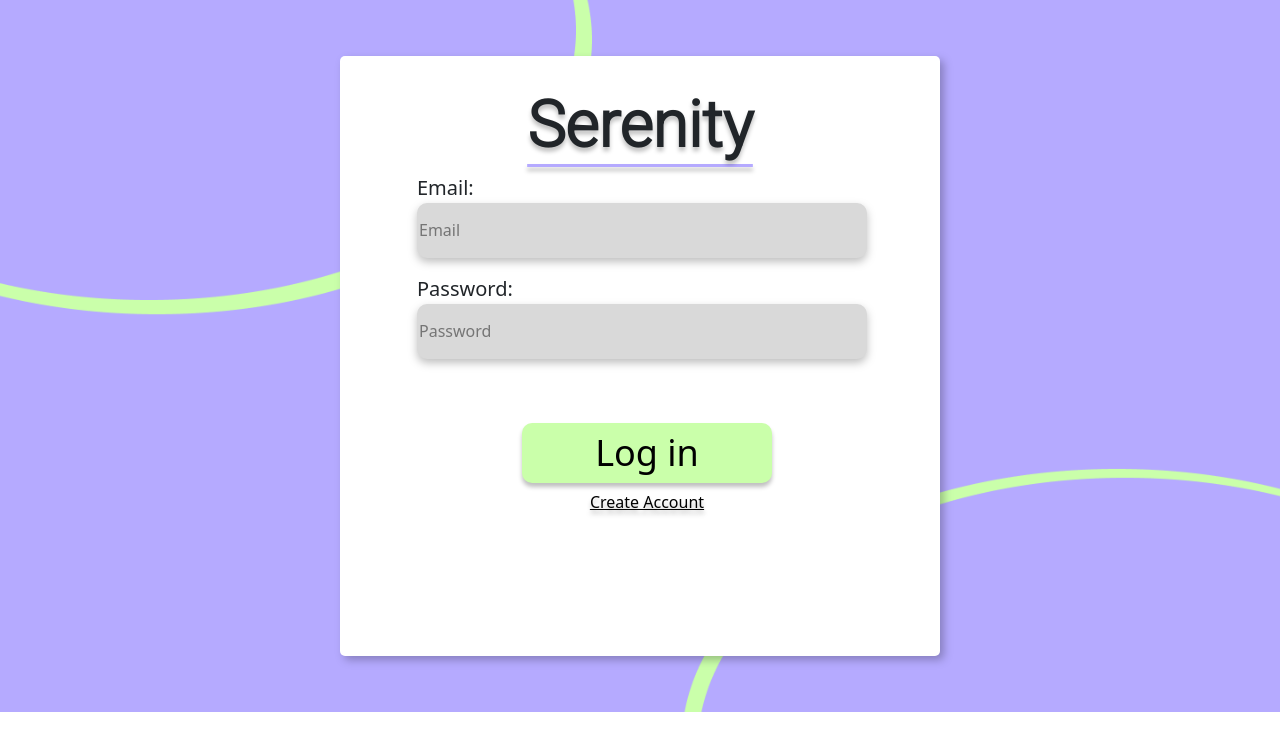
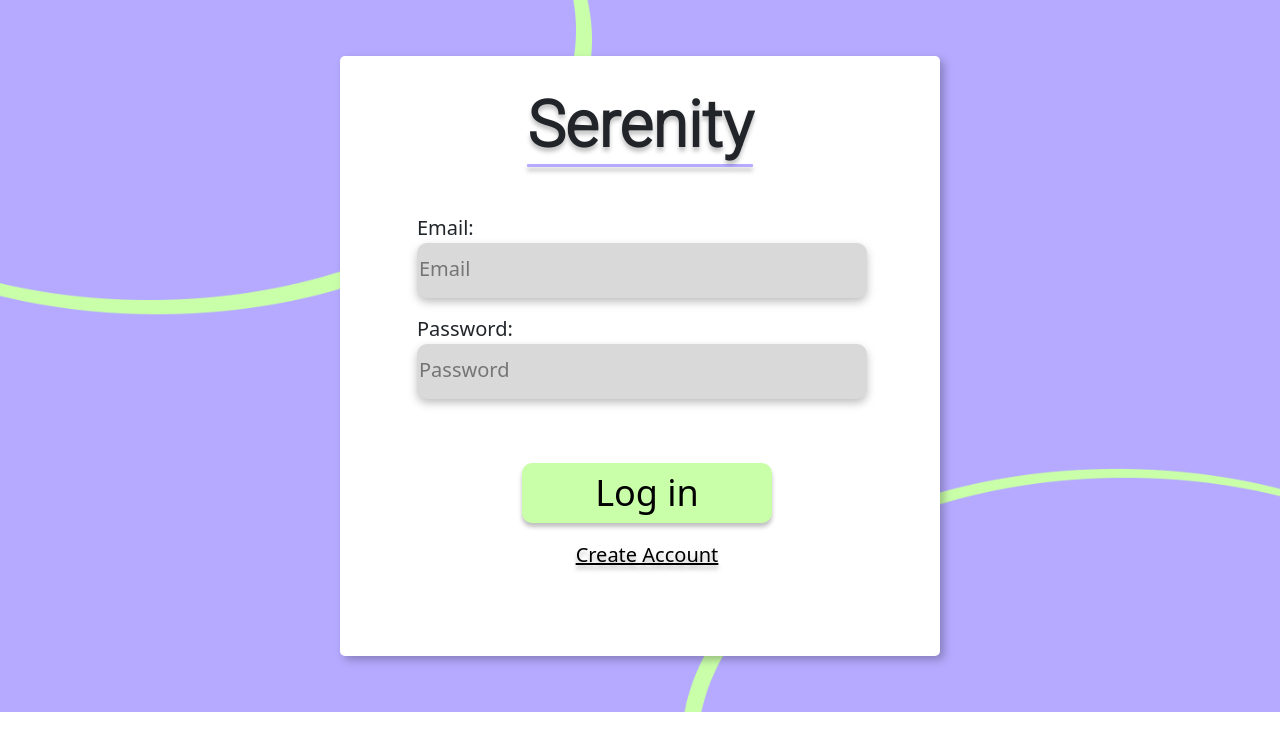
Before and after one commit to Jcontreras3/serenityfrontend, a React (Create React App) app: page / in a window 1280 px wide. Shown: the top 750 px of the page. Built offline with nearby package versions, Linux system fonts and the light colour scheme.

Commit message:
added some css to items

```diff
--- a/src/Components/LoginPage/loginStyles.css
+++ b/src/Components/LoginPage/loginStyles.css
@@ -33,6 +33,7 @@
 .loginEmailInputgroup {
   margin-left: 65px;
   margin-right: 110px;
+  margin-top: 3rem;
 }
 
 .loginInputStyle {
@@ -42,6 +43,10 @@
   border-radius: 10px;
   border: none;
   filter: drop-shadow(0px 4px 4px rgba(0, 0, 0, 0.25));
+}
+
+.loginInputStyle::placeholder{
+  font-size: 20px;
 }
 
 .emailLabel {
@@ -60,6 +65,9 @@
   border-radius: 10px;
   border: none;
   filter: drop-shadow(0px 4px 4px rgba(0, 0, 0, 0.25));
+}
+.passwordInputStyle::placeholder{
+  font-size: 20px;
 }
 
 .passwordLabel {
@@ -84,4 +92,6 @@
   width: 250px;
   color: #000000;
   text-shadow: 0px 4px 4px rgba(0, 0, 0, 0.25);
+  margin-top: 10px;
+  font-size: 20px;
 }
```
